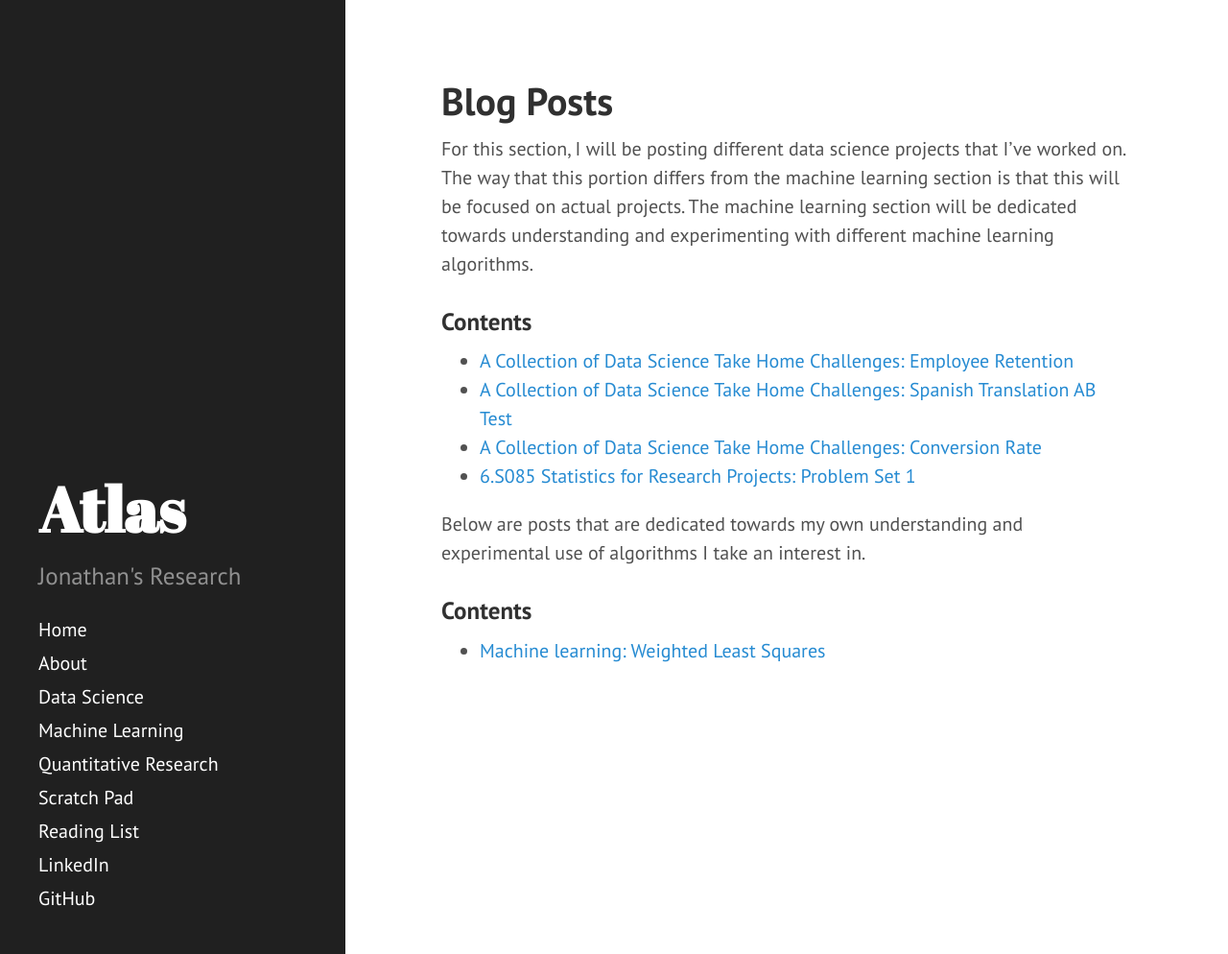
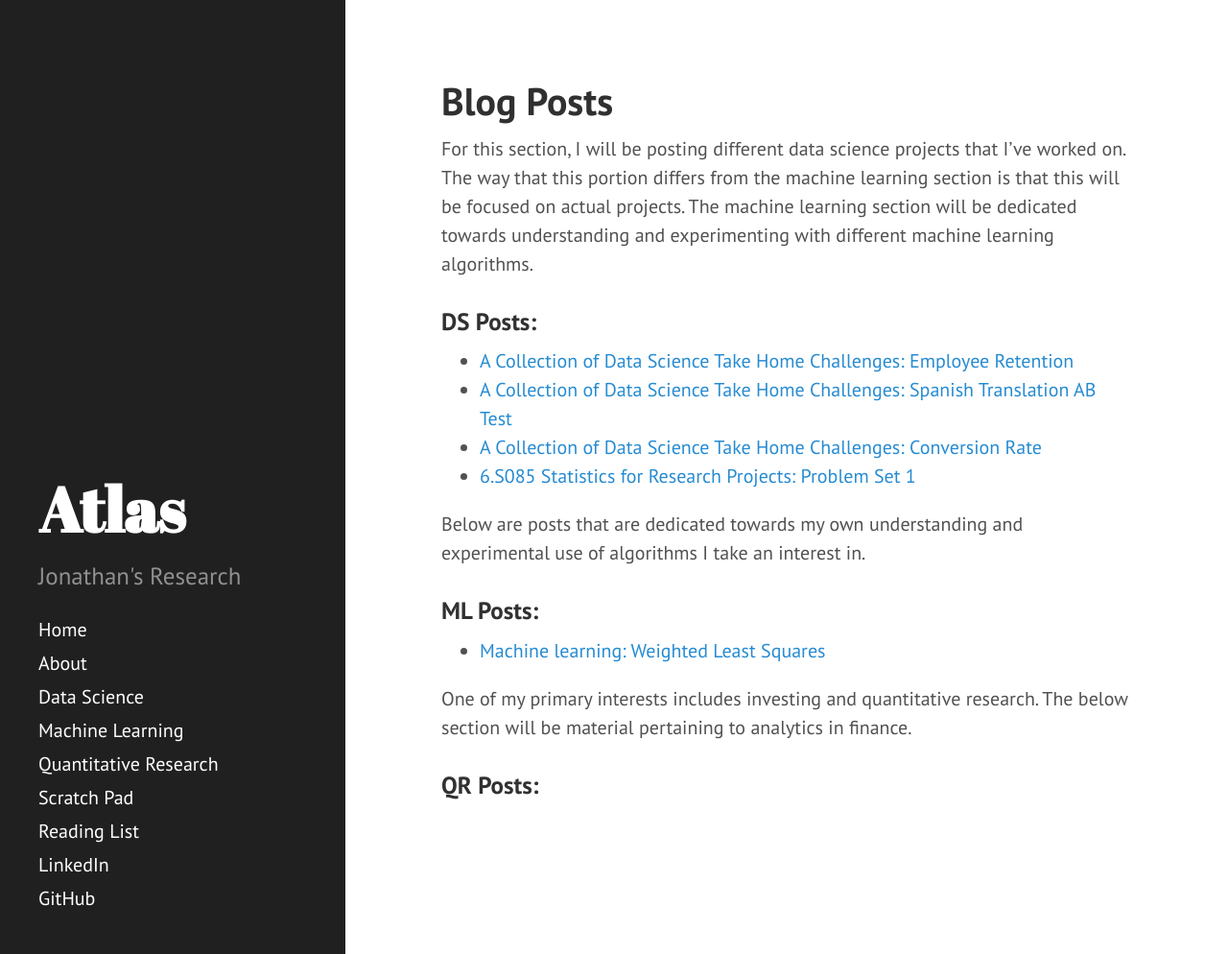
Before and after one commit to JonathanJohann/Research, a Jekyll site: the page built from Blog.md, in a window 1280 px wide and 994 px high. Shown: the whole window at 96% size. Built offline with Jekyll 4.4.1, drawn with Linux system fonts in a browser that asks for light colours; Markdown is read by kramdown in place of the engine named in the settings.

Commit message:
Update Blog.md

```diff
--- a/Blog.md
+++ b/Blog.md
@@ -6,7 +6,7 @@ title: Blog Posts
 For this section, I will be posting different data science projects that I've worked on. The way that this portion differs from the machine learning section is that this will be focused on actual projects. The machine learning section will be dedicated towards understanding and experimenting with different machine learning algorithms.
 
 
-### Contents
+### DS Posts:
 
 * [A Collection of Data Science Take Home Challenges: Employee Retention](https://jonathanjohann.github.io/Research/2016/12/29/EmployeeRetention/)
 * [A Collection of Data Science Take Home Challenges: Spanish Translation AB Test](https://jonathanjohann.github.io/Research/2016/12/30/Spanish-Translation-AB-Test/)
@@ -16,6 +16,11 @@ For this section, I will be posting different data science projects that I've wo
 Below are posts that are dedicated towards my own understanding and experimental use of algorithms I take an interest in.
 
 
-### Contents
+### ML Posts:
 
 * [Machine learning: Weighted Least Squares](https://jonathanjohann.github.io/Research/2016/12/29/Weighted-Least-Squares/)
+
+
+One of my primary interests includes investing and quantitative research. The below section will be material pertaining to analytics in finance.
+
+### QR Posts:
```
